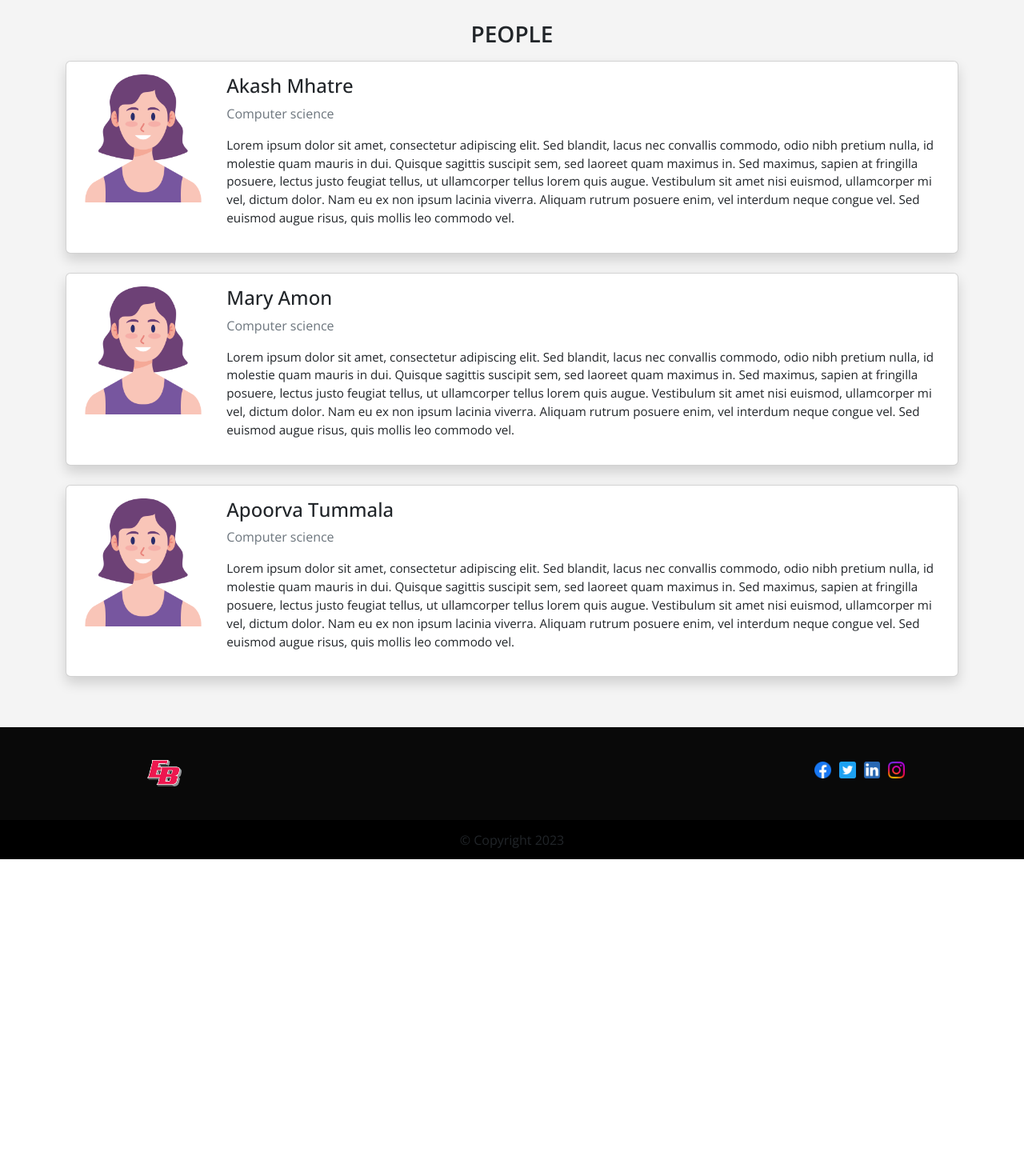
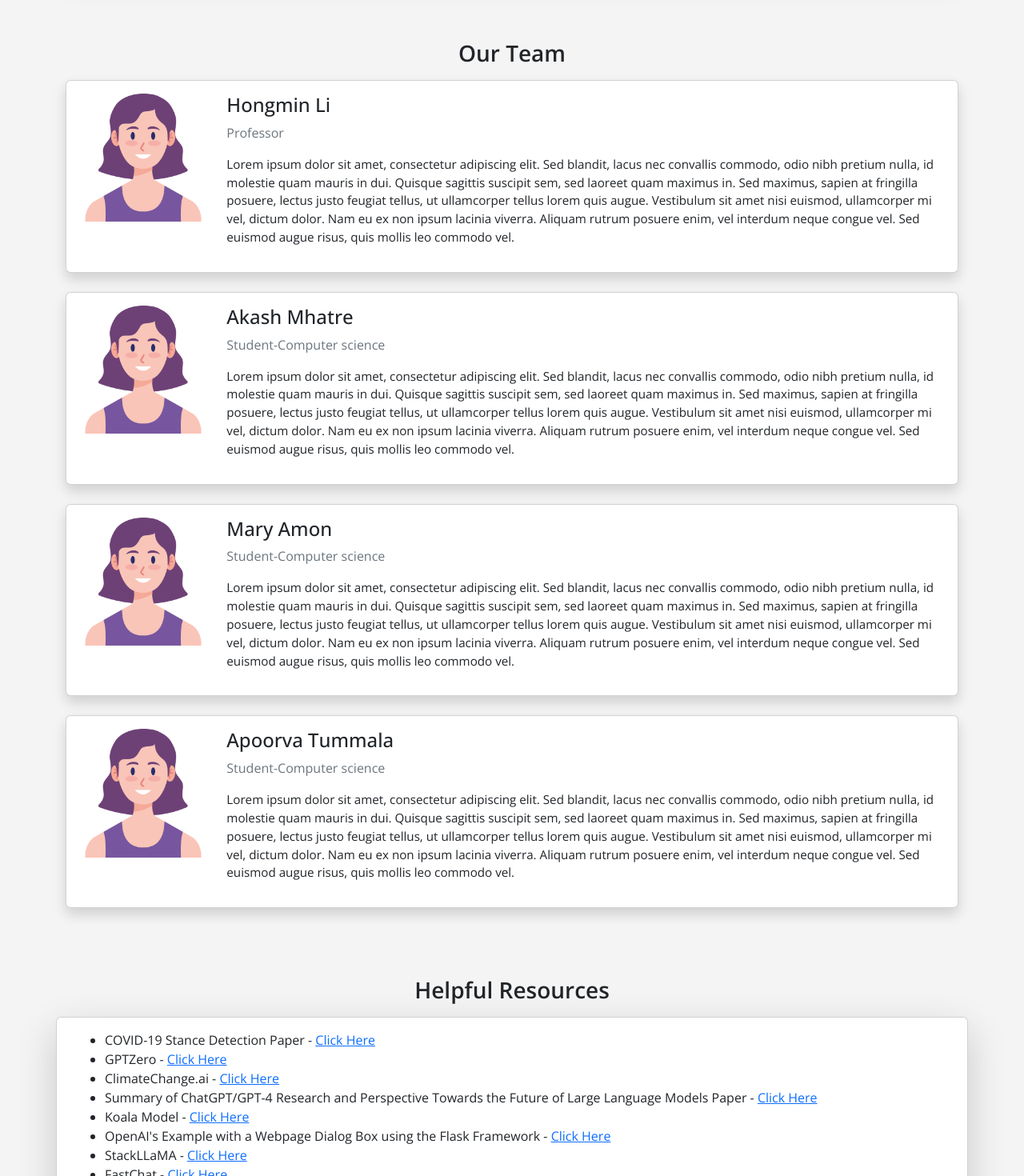
Before and after one commit to deeplearning-lab-csueb/DL, a React (Create React App) app: page / in a window 1280 px wide. Shown: the part 1330-2800 px from the top of the page at 80% size. Before the commit the page ends 2404 px from the top, so only its background shows below. Built offline with nearby package versions, Linux system fonts and the light colour scheme.

Commit message:
first commit

```diff
--- a/src/Components/Footer/Footer.js
+++ b/src/Components/Footer/Footer.js
@@ -4,9 +4,9 @@ import '../Style.css'
 
 const Footer = () => {
   const env = process.env.PUBLIC_URL;
-  const logo = ["/facebook_icon.png", "/twitter_icon.png", "/linkedin_icon.png", "/instagram_icon.png"]
+  const logo = ["/facebook_icon.png", /*"/twitter_icon.png", */ "/linkedin_icon.png", /*"/instagram_icon.png"*/]
   return (
-    <div>
+    <div id="action5">
       <div className='footer_one'>
         <Row>
           <Col md={4}>
--- a/src/Components/Introduction/Intro.js
+++ b/src/Components/Introduction/Intro.js
@@ -4,7 +4,7 @@ import './intro.css'
 const Intro = () => {
     const img = process.env.PUBLIC_URL + "/deep_learning.gif";
     return (
-        <div className='introduction'>
+        <div className='introduction' id="action1">
             <div className="card-overlay mt-5">
                 <div className='intro-image'
                     style={{
@@ -18,8 +18,8 @@ const Intro = () => {
                         <br />
                         <br />
                         <br />
-                        <h1 className='intro-header mt-5'>Deep Learning</h1>
-                        <h3 className='intro-text'>Hongmin Li</h3>
+                        <h1 className='intro-header mt-5'>Deep Learning Lab</h1>
+                        <h5 className='intro-text'>Department of Computer Science</h5>
                     </div>
                 </div>
             </div>
--- a/src/Components/Layout/Layout.js
+++ b/src/Components/Layout/Layout.js
@@ -5,6 +5,7 @@ import People from '../People/People'
 import Projects from '../Projects/Projects'
 import '../Style.css'
 import Topbar from '../Topbar/Topbar'
+import Resources from '../Resources/Resources'
 
 const Layout = () => {
   // const img = process.env.PUBLIC_URL + "/east-bay-sign.jpg";
@@ -22,7 +23,9 @@ const Layout = () => {
       <Intro />
       <Projects />
       <People />
+      <Resources />
       <Footer />
+
     </div>
   )
 }
--- a/src/Components/People/People.js
+++ b/src/Components/People/People.js
@@ -5,9 +5,9 @@ import members_info from '../../members.json'
 const People = () => {
   const img = process.env.PUBLIC_URL + "/girl.png";
   return (
-    <div style={{ paddingTop: "3%", paddingBottom: "3%" }}>
+    <div id="action3" style={{ paddingTop: "3%", paddingBottom: "3%" }}>
       <Container>
-        <h3 className='text-center mb-3'><b>PEOPLE</b></h3>
+        <h3 className='text-center mb-3'><b>Our Team</b></h3>
         <Row>
           {members_info.map((member) => {
             return (
--- a/src/Components/Projects/Projects.js
+++ b/src/Components/Projects/Projects.js
@@ -4,8 +4,9 @@ import projects_info from '../../projects.json'
 
 const Projects = () => {
   return (
-    <div className='mb-5'>
+    <div className='mb-5' id="action2">
       <Container>
+        <br></br>
         <br></br>
         <h3 className='text-center mb-3'><b>PROJECTS</b></h3>
         <Row>
--- /dev/null
+++ b/src/Components/Resources/Resources.js
@@ -0,0 +1,34 @@
+import React from 'react'
+import { Row, Container, Card } from 'react-bootstrap';
+
+const Resources = () => {
+  return (
+    <div className='mb-5' id="action4">
+      <Container>
+        <br></br>
+        <h3 className='text-center mb-3'><b>Helpful Resources</b></h3>
+        <Row>
+            <Card className='shadow-lg rounded mb-3'>
+                <Card.Body>
+                <ul>
+                    <li>COVID-19 Stance Detection Paper - <a href="https://par.nsf.gov/servlets/purl/10308843">Click Here</a></li>
+                    <li>GPTZero - <a href="https://github.com/BurhanUlTayyab/GPTZero">Click Here</a></li>
+                    <li>ClimateChange.ai - <a href="https://www.climatechange.ai/">Click Here</a></li>
+                    <li>Summary of ChatGPT/GPT-4 Research and Perspective Towards the Future of Large Language Models Paper - <a href="https://arxiv.org/abs/2304.01852">Click Here</a></li>
+                    <li>Koala Model - <a href="https://bair.berkeley.edu/blog/2023/04/03/koala/">Click Here</a></li>
+                    <li>OpenAI's Example with a Webpage Dialog Box using the Flask Framework - <a href="https://github.com/openai/openai-quickstart-python">Click Here</a></li>
+                    <li>StackLLaMA - <a href="https://huggingface.co/blog/stackllama">Click Here</a></li>
+                    <li>FastChat - <a href="https://github.com/lm-sys/FastChat">Click Here</a></li>
+                    <li>Vicuna - <a href="https://vicuna.lmsys.org/">Click Here</a></li>
+                    <li>HuggingChat - <a href="https://huggingface.co/chat/">Click Here</a></li>
+                    <li>Heroku - <a href="https://www.heroku.com/">Click Here</a></li>
+                </ul>
+                </Card.Body>
+                </Card>
+        </Row>
+      </Container>
+    </div>
+  )
+}
+
+export default Resources
--- a/src/Components/Topbar/Topbar.js
+++ b/src/Components/Topbar/Topbar.js
@@ -1,18 +1,47 @@
 import React from 'react'
-import { Container, Navbar } from 'react-bootstrap'
+import { Container, Navbar, Nav, Offcanvas } from 'react-bootstrap'
 import '../Style.css'
 
 const Topbar = () => {
     const img = process.env.PUBLIC_URL + "/csueb_one.png";
     return (
         <div>
-            <Navbar className='top-bar' fixed="top">
-                <Container>
-                    <Navbar.Brand>
-                        <img className='brand_logo' role="button" alt='...' src={img} />
-                    </Navbar.Brand>
-                </Container>
-            </Navbar>
+            <>
+                {[false].map((expand) => (
+                    <Navbar key={expand} expand={expand} bg='dark' variant="dark" fixed="top">
+                        <Container fluid>
+                            <Navbar.Brand href="#">
+                                <img className='brand_logo' role="button" alt='...' src={img} />
+                            </Navbar.Brand>
+                            <Navbar.Toggle aria-controls={`offcanvasNavbar-expand-${expand}`} />
+                            <Navbar.Offcanvas
+                                id={`offcanvasNavbar-expand-${expand}`}
+                                aria-labelledby={`offcanvasNavbarLabel-expand-${expand}`}
+                                placement="end"
+                            >
+                                <Offcanvas.Header closeButton>
+                                    <Offcanvas.Title
+                                    className='text-center'
+                                    id={`offcanvasNavbarLabel-expand-${expand}`}
+                                    style={{backgroundColor: '#000000', width: '100%', color: '#ffffff'}}
+                                    >
+                                        <b>MENU</b>
+                                    </Offcanvas.Title>
+                                </Offcanvas.Header>
+                                <Offcanvas.Body>
+                                    <Nav className="justify-content-end flex-grow-1 pe-3" >
+                                        <Nav.Link href="#action1">Home</Nav.Link>
+                                        <Nav.Link href="#action2">Projects</Nav.Link>
+                                        <Nav.Link href="#action3">Our Team</Nav.Link>
+                                        <Nav.Link href="#action4">Helpful Resources</Nav.Link>
+                                        <Nav.Link href="#action5">Contact</Nav.Link>
+                                    </Nav>
+                                </Offcanvas.Body>
+                            </Navbar.Offcanvas>
+                        </Container>
+                    </Navbar>
+                ))}
+            </>
         </div>
     )
 }
--- a/src/members.json
+++ b/src/members.json
@@ -1,19 +1,25 @@
 [
     {
         "member_id": 1,
-        "member_name": "Akash Mhatre",
+        "member_name": "Hongmin Li",
         "photo": "h_photo",
-        "description": "Computer science"
+        "description": "Professor"
     },
     {
         "member_id": 2,
+        "member_name": "Akash Mhatre",
+        "photo": "h_photo",
+        "description": "Student-Computer science"
+    },
+    {
+        "member_id": 3,
         "member_name": "Mary Amon",
         "photo": "h_photo",
-        "description": "Computer science"
+        "description": "Student-Computer science"
     }, {
-        "member_id": 3,
+        "member_id": 4,
         "member_name": "Apoorva Tummala",
         "photo": "h_photo",
-        "description": "Computer science"
+        "description": "Student-Computer science"
     }
 ]
```
